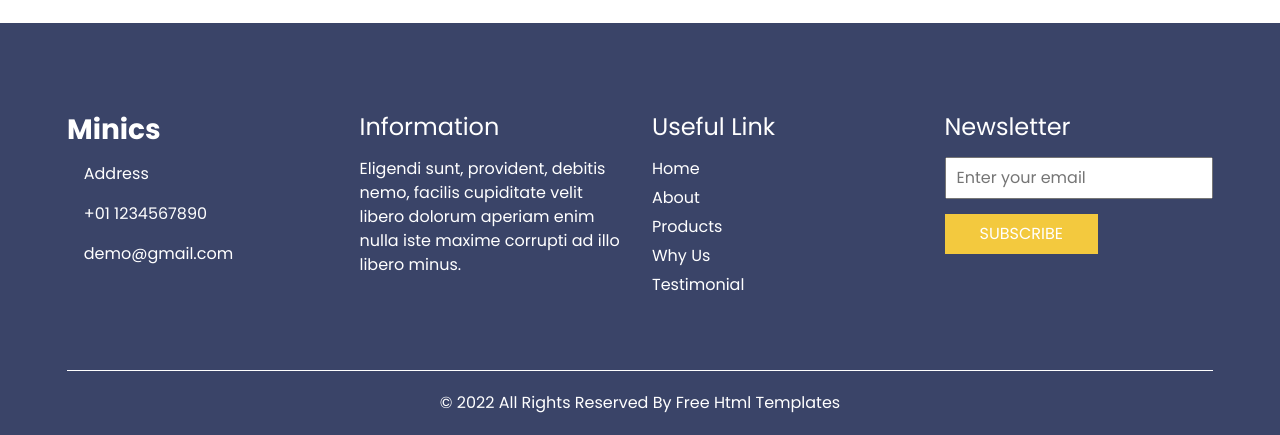
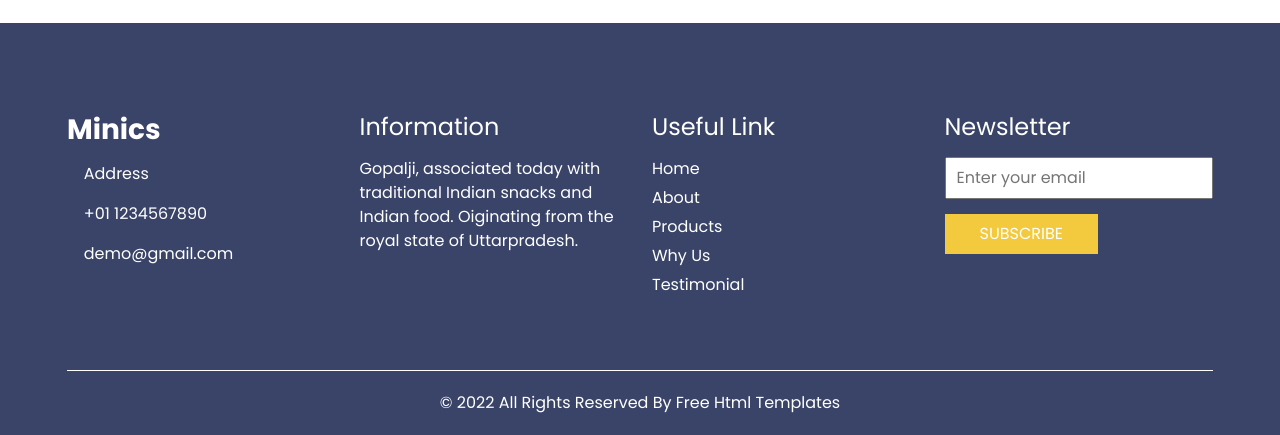
Before and after one commit to lzycrazy/gopalji, a Django app: page /about in a window 1280 px wide. Shown: the part 655-1090 px from the top of the page. Run offline with Django 3.2, Linux system fonts and the light colour scheme; data comes from the database, SQL or seed files in the repository; style sheets or scripts are compiled from the project's sources; some libraries are stand-ins or nearby versions; some web fonts are replaced.

Commit message:
Update base.html

```diff
--- a/templates/base.html
+++ b/templates/base.html
@@ -154,7 +154,7 @@
                   Information
                 </h5>
                 <p>
-                  Eligendi sunt, provident, debitis nemo, facilis cupiditate velit libero dolorum aperiam enim nulla iste maxime corrupti ad illo libero minus.
+                  Gopalji, associated today with traditional Indian snacks and Indian food.  Oiginating from the royal state of Uttarpradesh.
                 </p>
               </div>
             </div>
```
